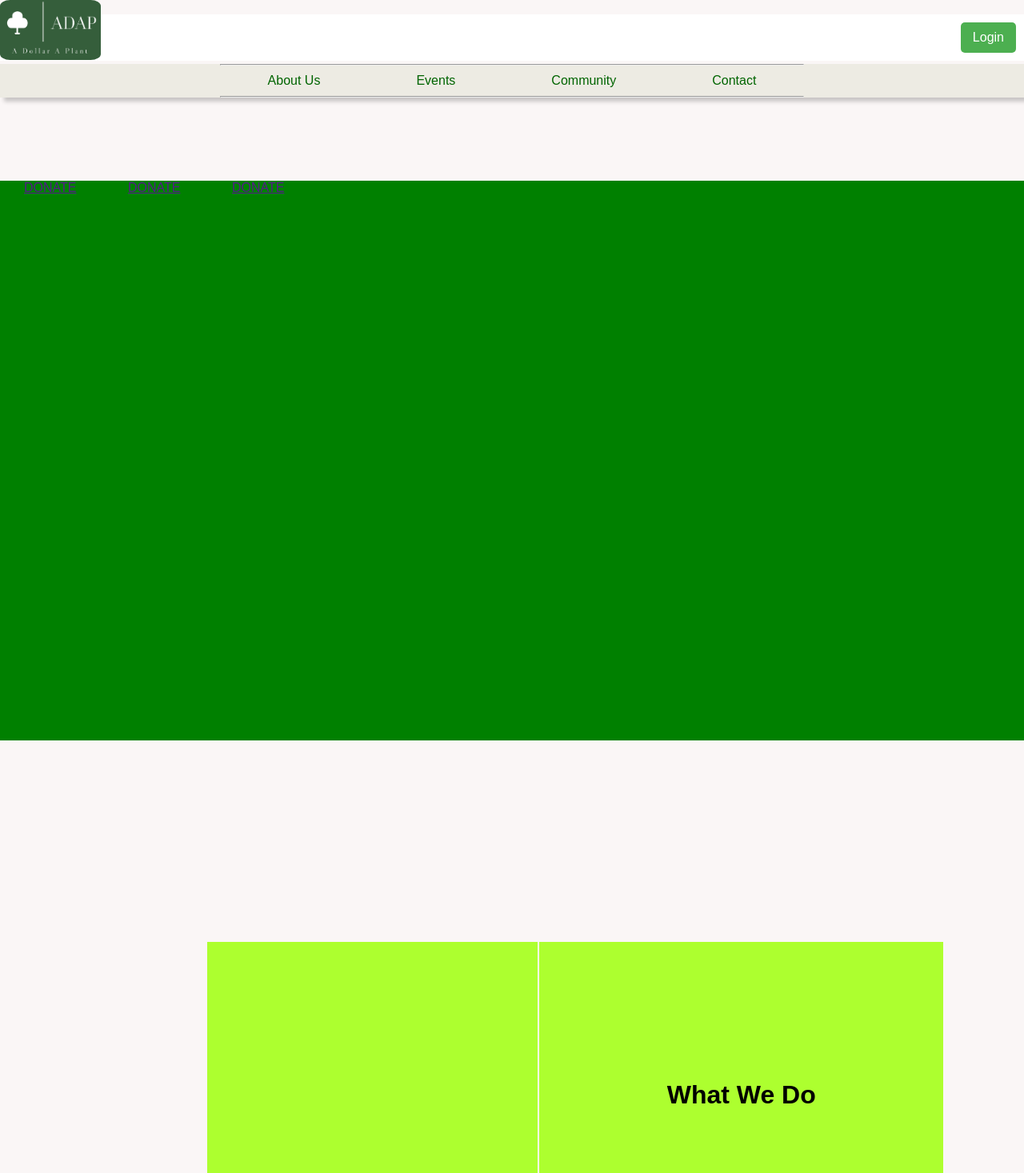
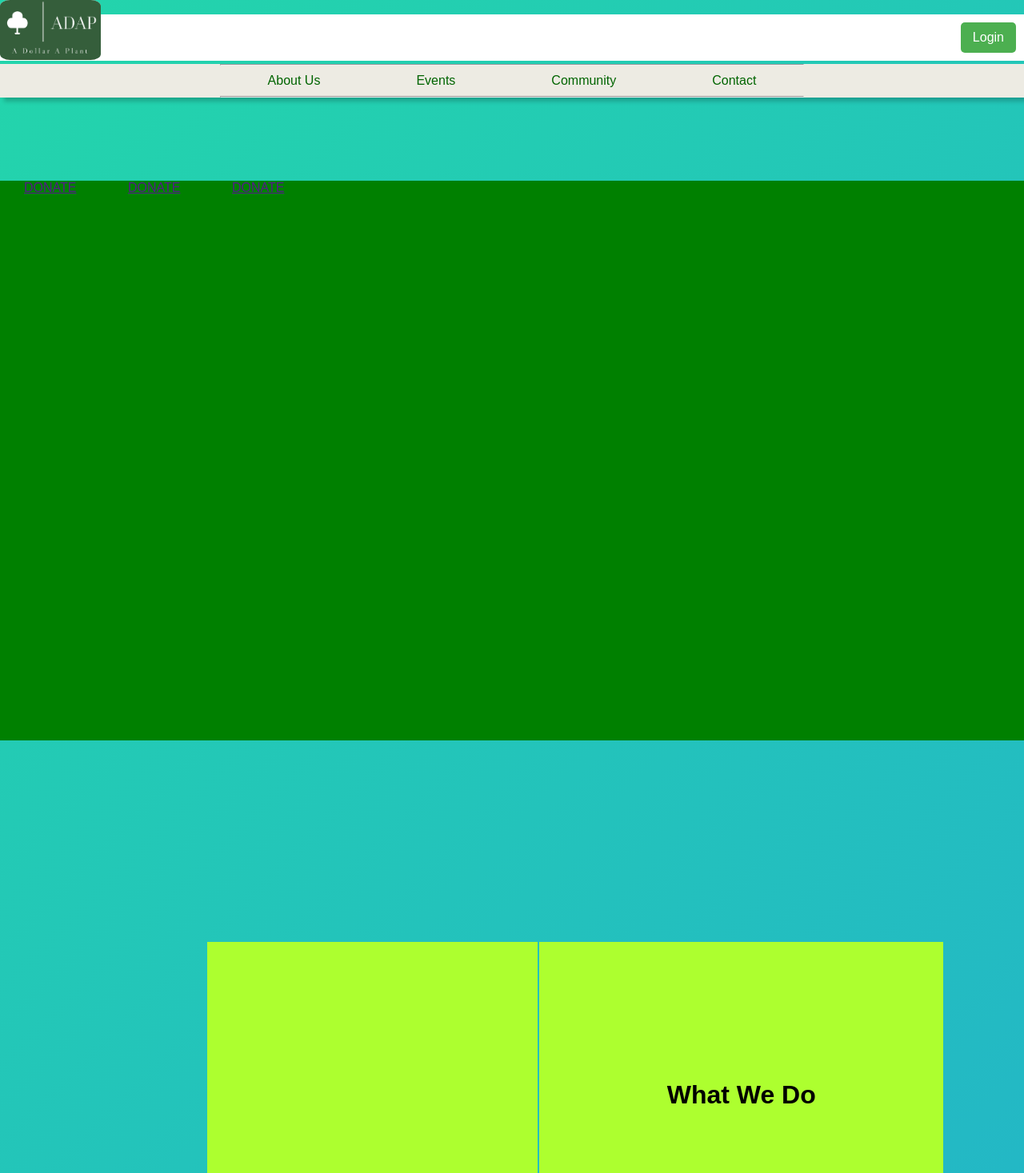
Before and after one commit to MomoYwy/ADollarAPlant, a PHP site: page /html/mainpage.html in a window 1280 px wide. Shown: the top 1467 px of the page at 80% size. Run offline with PHP 8.4, Linux system fonts and the light colour scheme.

Commit message:
stupid shiet

```diff
--- a/wdtassignment/css/root.css
+++ b/wdtassignment/css/root.css
@@ -3,19 +3,22 @@
 }
 
 body {
-    --s: 55px; /* control the size */
-    --b: 15px; /* control the thickness of the curved lines */
+    background: linear-gradient(-45deg, #ee7752, #e73c7e, #23a6d5, #23d5ab);
+    background-size: 400% 400%;
+    animation: gradient 15seaseinfinite;
+    height: 100vh;
+}
 
-    --_r: calc(1.28*var(--s) + var(--b)/2) at top 50%;
-    --_f: calc(99.5% - var(--b)),#F9F2E7 calc(101% - var(--b)) 99.5%,#0000 101%;
-    --_g0: calc(-.8*var(--s)), #88A65E var(--_f);
-    --_g1: calc(-.8*var(--s)), #BFB35A var(--_f);
-    --_s: calc(1.8*var(--s) + var(--b));
-    background:
-        radial-gradient(var(--_r) right var(--_g0)) calc(-1*var(--_s)) var(--s),
-        radial-gradient(var(--_r) left  var(--_g1))         var(--_s)  calc(-1*var(--s)),
-        radial-gradient(var(--_r) right var(--_g1)) calc(var(--_s)/-2) calc(-1*var(--s)),
-        radial-gradient(var(--_r) left  var(--_g0)) calc(var(--_s)/ 2) var(--s),
-        linear-gradient(90deg,#88A65E 50%,#BFB35A 0);
-    background-size: var(--_s) calc(4*var(--s));
+@keyframes gradient {
+    0% {
+        background-position: 0% 50%;
+    }
+
+    50% {
+        background-position: 100% 50%;
+    }
+
+    100% {
+        background-position: 0% 50%;
+    }
 }
--- a/wdtassignment/html/mainpage.html
+++ b/wdtassignment/html/mainpage.html
@@ -5,6 +5,7 @@
     <meta name="viewport" content="width=device-width, initial-scale=1.0">
     <title>A Dollar A Plant</title>
     <link rel="stylesheet" href="../css/mainnav.css">
+    <link rel="stylesheet" href="../css/root.css">
     <script src="../javasript/mainpage.js"></script>
 
 </head>
@@ -28,7 +29,7 @@
         <!--Login Button-->
         <div id="loginButton">
             <header>
-              <button id="loginButton">Login</button>
+                <button id="loginButton">Login</button>
             </header>
             <script src="../javasript/mainpage.js"></script>
         </div>
```
